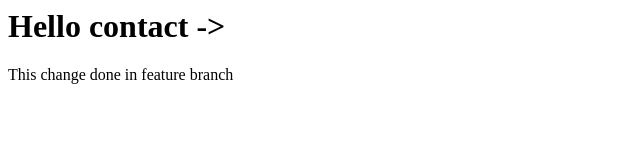
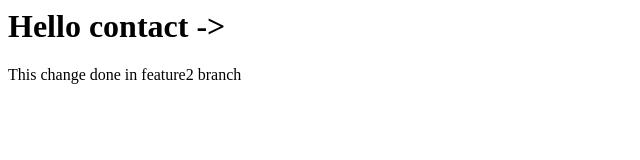
Before and after one commit to Tanish2623/Learn-github, a plain HTML site: page contact.html in a window 1280 px wide. Shown: the full height of the page, 0-640 px from the left. Drawn offline with Linux system fonts and the light colour scheme.

Commit message:
Changes in contact html in feature2 branch

```diff
--- a/contact.html
+++ b/contact.html
@@ -2,6 +2,6 @@
 <html>
     <body>
         <h1>Hello contact -> </h1>
-        <p>This change done in feature branch</p>
+        <p>This change done in feature2 branch</p>
     </body>
 </html>
```
